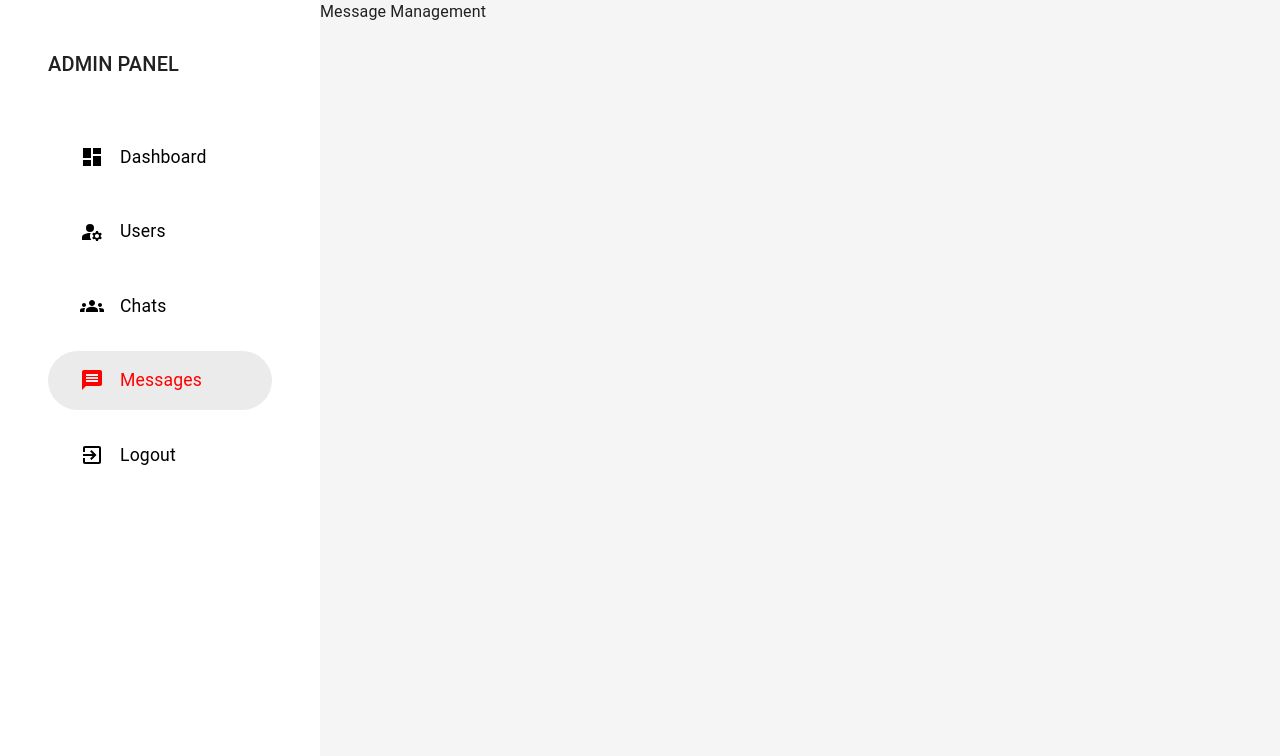
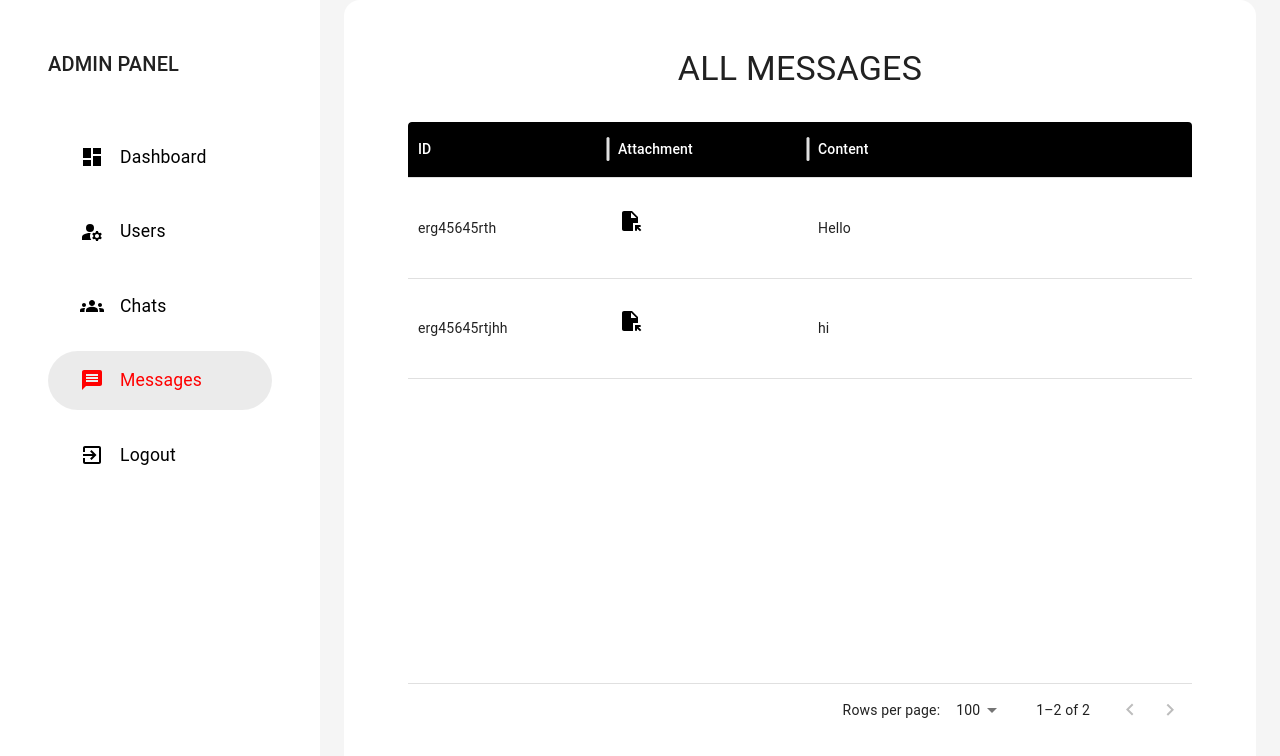
Before and after one commit to bmahadev09/realtime-chat-app, a React (Vite) app in the folder client/: page /admin/messages in a window 1280 px wide. Shown: the top 756 px of the page. Built offline with nearby package versions, Linux system fonts and the light colour scheme; grey boxes are pictures that could not be loaded.

Commit message:
admin dashboard all section done

```diff
--- a/client/src/constants/sampleData.js
+++ b/client/src/constants/sampleData.js
@@ -154,4 +154,43 @@ export const dashboardData = {
       },
     },
   ],
+
+  messages: [
+    {
+      attachments: [
+        {
+          public_id: "image",
+          url: "https://rachelziv.com.au/wp-content/uploads/2020/01/happy.jpg",
+        },
+      ],
+      content: "Hello",
+      _id: "erg45645rth",
+      sender: {
+        _id: "user._id",
+        name: "John Doe",
+        avatar: "https://rachelziv.com.au/wp-content/uploads/2020/01/happy.jpg",
+      },
+      groupChat: false,
+      chat: "chatId",
+      createdAt: "2021-12-12T12:12:12.000Z",
+    },
+    {
+      attachments: [
+        {
+          public_id: "image2",
+          url: "https://rachelziv.com.au/wp-content/uploads/2020/01/happy.jpg",
+        },
+      ],
+      content: "hi",
+      _id: "erg45645rtjhh",
+      sender: {
+        _id: "fgdgert",
+        name: "Jane Do2",
+        avatar: "https://rachelziv.com.au/wp-content/uploads/2020/01/happy.jpg",
+      },
+      groupChat: true,
+      chat: "chatId",
+      createdAt: "2021-12-12T12:12:12.000Z",
+    },
+  ],
 };
--- a/client/src/pages/admin/MessageManagement.jsx
+++ b/client/src/pages/admin/MessageManagement.jsx
@@ -1,5 +1,11 @@
-import { Avatar, Stack } from "@mui/material";
+import { Avatar, Box, Stack } from "@mui/material";
 import AdminLayout from "../../components/layout/AdminLayout";
+import Table from "../../components/shared/Table";
+import { useEffect, useState } from "react";
+import { fileFormat, transformImage } from "../../lib/features";
+import { dashboardData } from "../../constants/sampleData";
+import moment from "moment";
+import RenderAttachment from "../../components/shared/RenderAttachment";
 
 const columns = [
   {
@@ -13,9 +19,32 @@ const columns = [
     headerName: "Attachment",
     headerClassName: "table-header",
     width: 200,
-    renderCell: (params) => (
-      <Avatar alt={params.row.name} src={params.row.avatar} />
-    ),
+    renderCell: (params) => {
+      const { attachments } = params.row;
+
+      return attachments?.length > 0
+        ? attachments.map((attachment, index) => {
+            const url = attachment.url;
+            const file = fileFormat(url);
+
+            return (
+              <Box key={index} style={{ cursor: "pointer" }}>
+                <a
+                  href={url}
+                  target="_blank"
+                  rel="noreferrer"
+                  download
+                  style={{
+                    color: "black",
+                  }}
+                >
+                  {RenderAttachment(file)}
+                </a>
+              </Box>
+            );
+          })
+        : "No Attachment";
+    },
   },
   {
     field: "content",
@@ -29,7 +58,12 @@ const columns = [
     headerClassName: "table-header",
     width: 200,
     renderCell: (params) => (
-      <Stack>
+      <Stack
+        direction="row"
+        alignItems="center"
+        spacing={1}
+        style={{ cursor: "pointer" }}
+      >
         <Avatar alt={params.row.sender.name} src={params.row.sender.avatar} />
         <span>{params.row.sender.name}</span>
       </Stack>
@@ -56,9 +90,34 @@ const columns = [
 ];
 
 const MessageManagement = () => {
+  const [rows, setRows] = useState([]);
+
+  useEffect(() => {
+    setRows(
+      dashboardData.messages.map((message) => ({
+        ...message,
+        id: message._id,
+        sender: {
+          name: message.sender.name,
+          avatar: transformImage(message.sender.avatar, 50),
+        },
+        chat: message.chat,
+        groupChat: message.groupChat ? "Yes" : "No",
+        createdAt: moment(message.createdAt).format("MMMM Do YYYY, h:mm:ss a"),
+      }))
+    );
+  }, []);
+
   return (
     <AdminLayout>
-      <div>Message Management</div>
+      <Table
+        heading={"All Messages"}
+        columns={columns}
+        rows={rows}
+        rowHeight={100}
+      >
+        Message{" "}
+      </Table>
     </AdminLayout>
   );
 };
```
